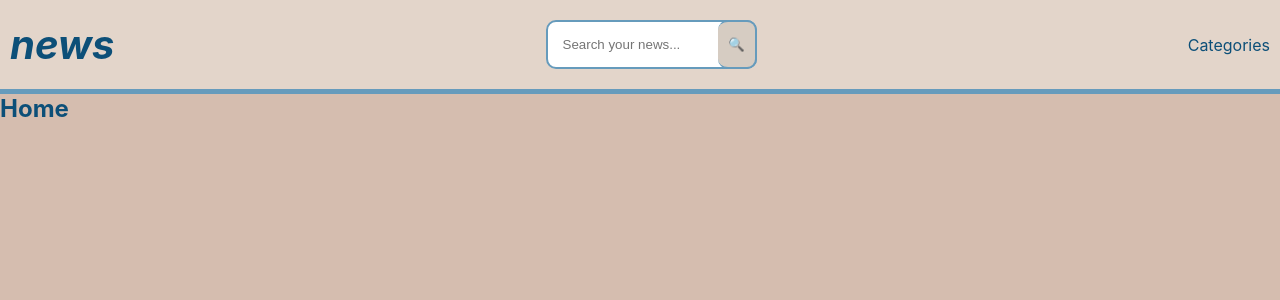
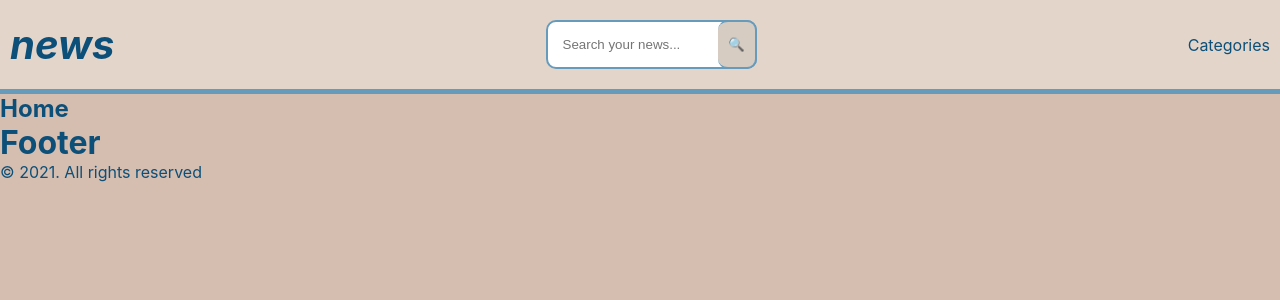
Before and after one commit to BeaCoden/context-news-api, a React (Create React App) app: page / in a window 1280 px wide. Shown: the top 300 px of the page. Built offline with nearby package versions, Linux system fonts and the light colour scheme.

Commit message:
refactor: Add Footer component to Home page

```diff
--- a/src/pages/home/Home.jsx
+++ b/src/pages/home/Home.jsx
@@ -1,10 +1,12 @@
 import React from "react";
 import styles from "./Home.module.css";
+import Footer from "../../components/common/footer/Footer";
 
 const Home = () => {
   return (
     <div className={styles.home}>
       <h2>Home</h2>
+      <Footer />
     </div>
   );
 };
```
